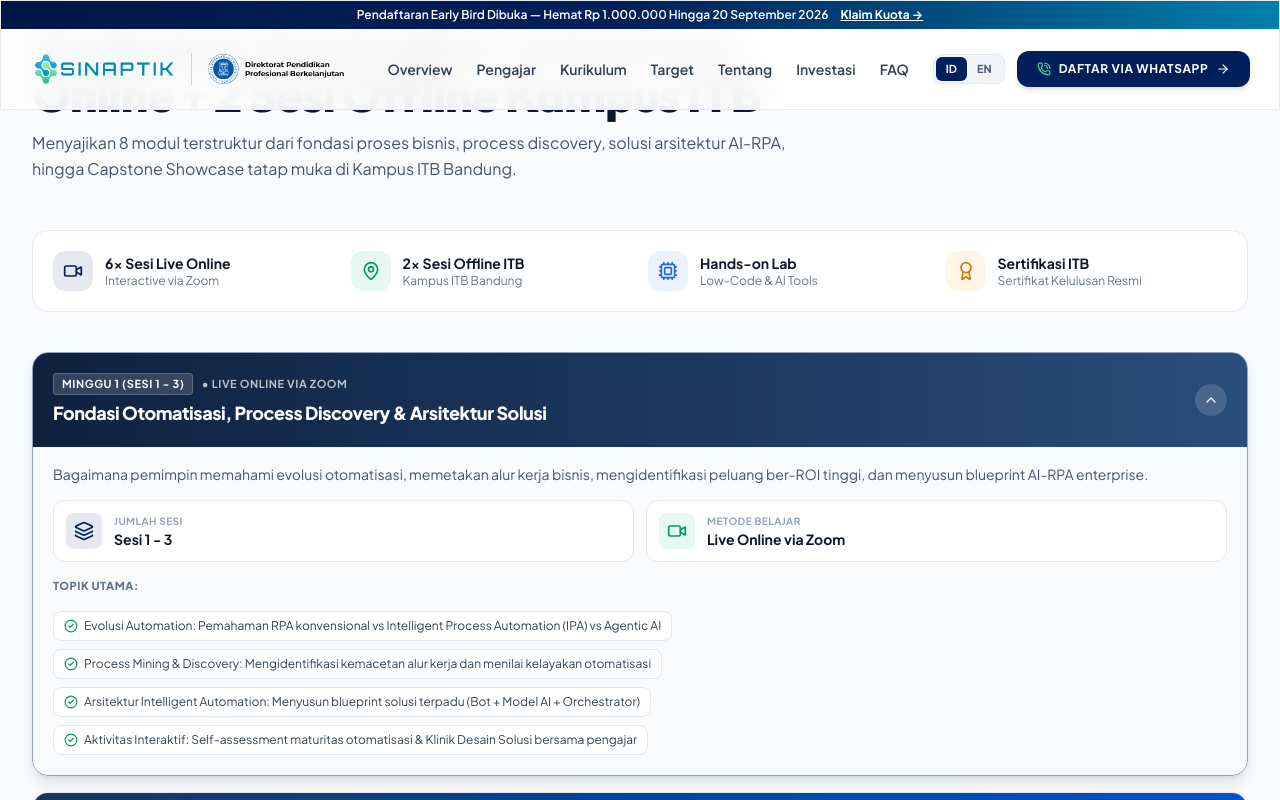
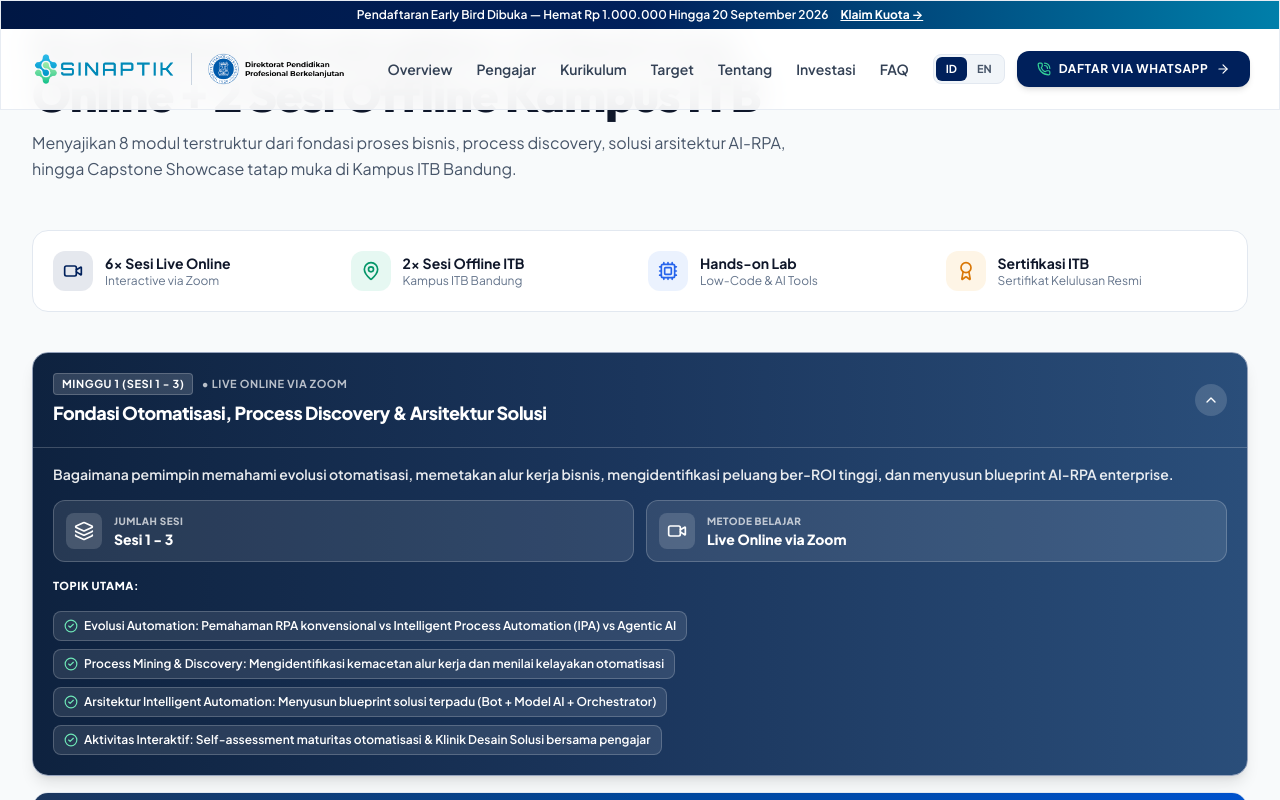
Before and after one commit to Jundihd/websitesinaptik-ibpa, a React (Vite) app: page / in a window 1280 px wide. Both pictures are taken after a click on the button 640 px from the left and 2010 px from the top of the page. Shown: the part 1610-2410 px from the top of the page. Built offline with nearby package versions, Linux system fonts and the light colour scheme.

Commit message:
update card expanded body kurikulum

```diff
--- a/src/components/CurriculumSection.jsx
+++ b/src/components/CurriculumSection.jsx
@@ -109,47 +109,47 @@
                 </button>
 
                 {isOpen && (
-                  <div className="px-4 sm:px-5 pb-5 pt-4 border-t border-slate-100 bg-slate-50/60 space-y-4">
-                    <p className="text-xs sm:text-sm text-slate-600 leading-relaxed">
+                  <div className={`px-4 sm:px-5 pb-5 pt-4 border-t border-white/20 space-y-4 ${headerBg}`}>
+                    <p className="text-xs sm:text-sm text-white/90 leading-relaxed font-semibold">
                       {phaseData.teaser}
                     </p>
 
                     {/* Jumlah sesi & metode */}
                     <div className="grid grid-cols-1 sm:grid-cols-2 gap-3">
-                      <div className="flex items-center gap-3 p-3 rounded-xl bg-white border border-slate-200">
-                        <div className="w-9 h-9 rounded-lg bg-[#00205B]/10 text-[#00205B] flex items-center justify-center shrink-0">
+                      <div className="flex items-center gap-3 p-3 rounded-xl bg-white/10 border border-white/20">
+                        <div className="w-9 h-9 rounded-lg bg-white/15 text-white flex items-center justify-center shrink-0">
                           <Layers className="w-5 h-5" />
                         </div>
                         <div>
-                          <div className="text-[10px] font-bold uppercase tracking-wider text-slate-400">
+                          <div className="text-[10px] font-extrabold uppercase tracking-wider text-white/70">
                             {lang === 'en' ? 'Sessions' : 'Jumlah Sesi'}
                           </div>
-                          <div className="text-sm font-bold text-slate-900">{phaseData.sessionRange}</div>
+                          <div className="text-sm font-extrabold text-white">{phaseData.sessionRange}</div>
                         </div>
                       </div>
-                      <div className="flex items-center gap-3 p-3 rounded-xl bg-white border border-slate-200">
-                        <div className="w-9 h-9 rounded-lg bg-emerald-500/10 text-emerald-600 flex items-center justify-center shrink-0">
+                      <div className="flex items-center gap-3 p-3 rounded-xl bg-white/10 border border-white/20">
+                        <div className="w-9 h-9 rounded-lg bg-white/15 text-white flex items-center justify-center shrink-0">
                           {phaseData.formatType === 'onsite' ? <MapPin className="w-5 h-5" /> : <Video className="w-5 h-5" />}
                         </div>
                         <div>
-                          <div className="text-[10px] font-bold uppercase tracking-wider text-slate-400">
+                          <div className="text-[10px] font-extrabold uppercase tracking-wider text-white/70">
                             {lang === 'en' ? 'Learning Method' : 'Metode Belajar'}
                           </div>
-                          <div className="text-sm font-bold text-slate-900">{phaseData.format}</div>
+                          <div className="text-sm font-extrabold text-white">{phaseData.format}</div>
                         </div>
                       </div>
                     </div>
 
-                    <div className="text-[11px] font-extrabold uppercase tracking-wider text-slate-500">
+                    <div className="text-[11px] font-extrabold uppercase tracking-wider text-white">
                       {t.curriculum.keyTopics}
                     </div>
                     <div className="flex flex-wrap gap-2">
                       {phaseData.learnItems.map((item, itemIdx) => (
                         <span
                           key={itemIdx}
-                          className="inline-flex items-center gap-1.5 text-xs text-slate-700 bg-white border border-slate-200 rounded-lg px-2.5 py-1.5"
+                          className="inline-flex items-center gap-1.5 text-xs font-semibold text-white bg-white/10 border border-white/20 rounded-lg px-2.5 py-1.5"
                         >
-                          <CheckCircle2 className="w-3.5 h-3.5 text-emerald-600 shrink-0" />
+                          <CheckCircle2 className="w-3.5 h-3.5 text-emerald-300 shrink-0" />
                           {item}
                         </span>
                       ))}
```
